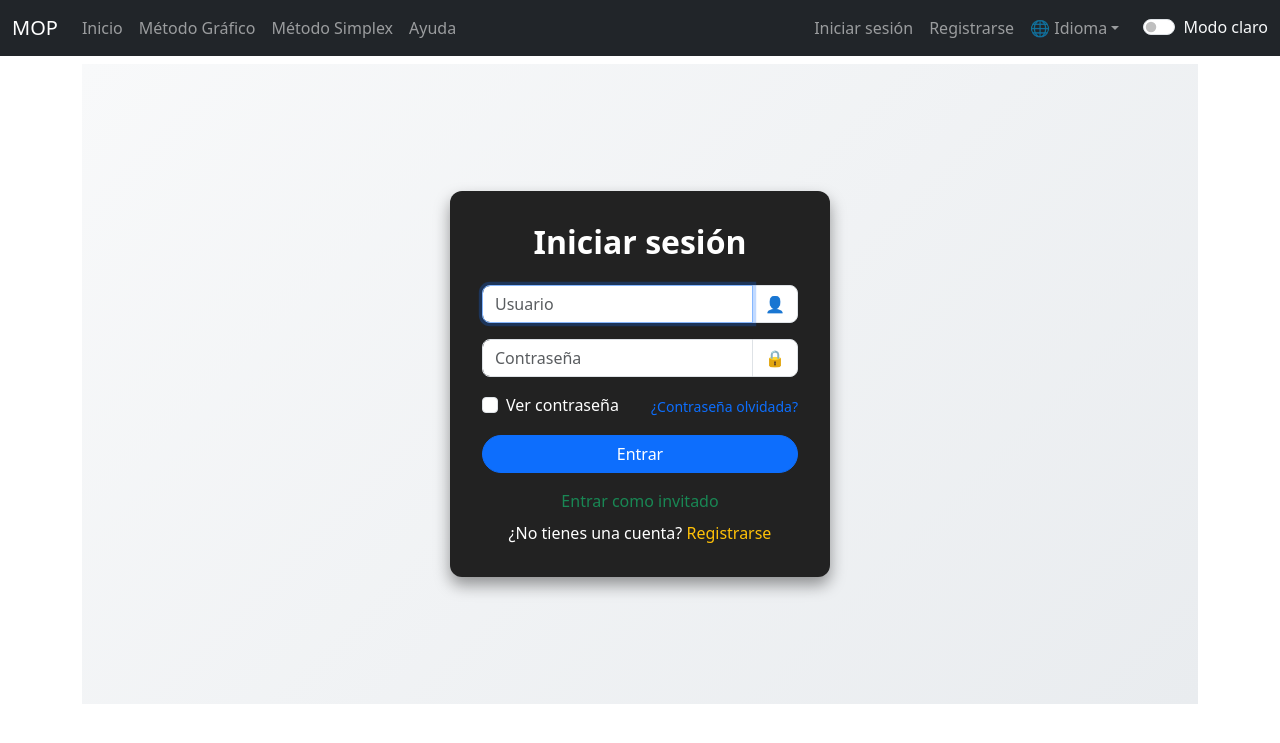
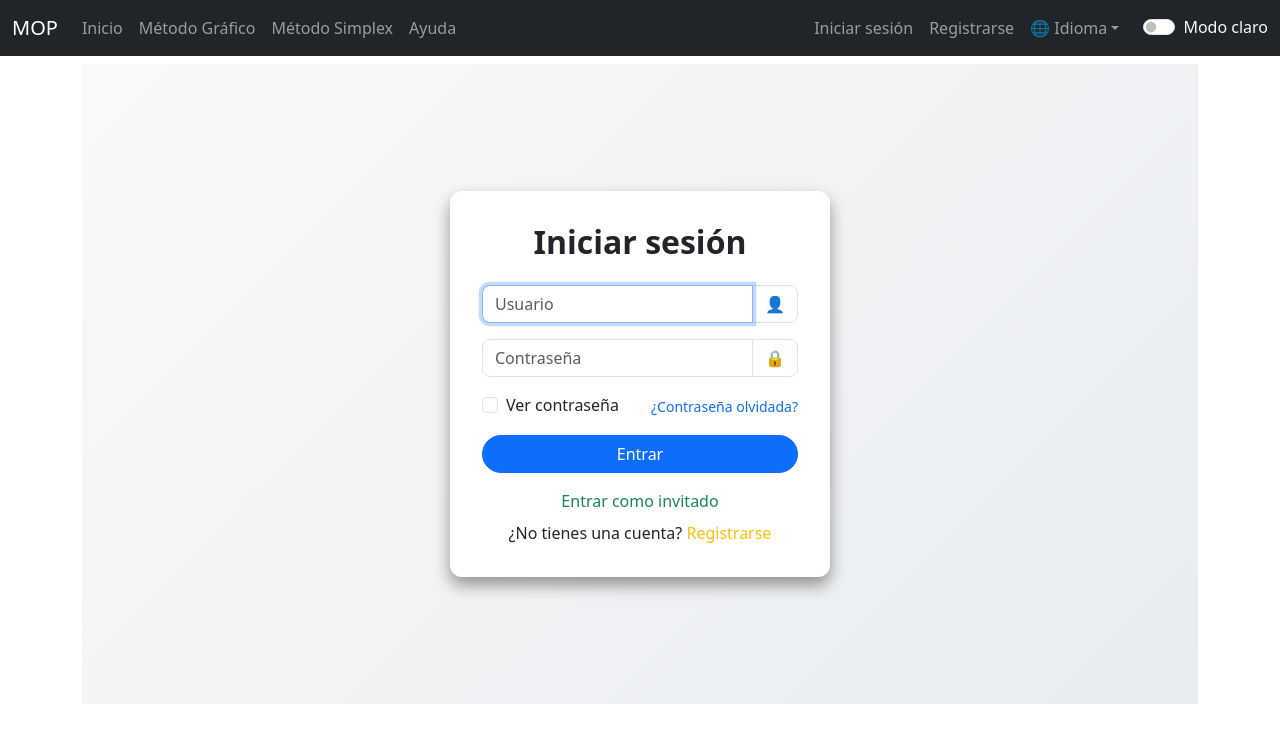
Before and after one commit to YANA021/MOP-METODO-GRAFICO, a Django app: page /login/ in a window 1280 px wide. Shown: the top 743 px of the page. Run offline with Django 5.2, Linux system fonts and the light colour scheme.

Commit message:
Improve contrast colors

```diff
--- a/static/css/custom.css
+++ b/static/css/custom.css
@@ -1,25 +1,73 @@
+/* Theme variables */
+:root {
+  --bg-default: #ffffff;
+  --primary-text: #212529;
+  --border-color: #dee2e6;
+  --card-bg: #ffffff;
+  --card-text: #212529;
+  --bs-success: #198754;
+  --bs-warning: #ffc107;
+  --bg-gradient-start: #f8f9fa;
+  --bg-gradient-end: #e9ecef;
+  --alt-bg: #e9f3ff;
+  --bs-body-bg: var(--bg-default);
+  --bs-body-color: var(--primary-text);
+}
+
+.dark-mode {
+  --bg-default: #212529;
+  --primary-text: #f8f9fa;
+  --border-color: #495057;
+  --card-bg: #343a40;
+  --card-text: #f8f9fa;
+  --bs-success: #28a745;
+  --bs-warning: #ffc107;
+  --bg-gradient-start: #343a40;
+  --bg-gradient-end: #212529;
+  --alt-bg: #212529;
+  --bs-body-bg: var(--bg-default);
+  --bs-body-color: var(--primary-text);
+}
+
+body {
+  background-color: var(--bg-default);
+  color: var(--primary-text);
+}
+
 .dark-mode .form-control,
 .dark-mode .form-select {
-  background-color: #f5f5f5;
-  color: #000;
+  background-color: var(--card-bg);
+  color: var(--card-text);
+}
+
+.dark-mode .form-check-label {
+  color: var(--primary-text);
 }
 
 .dark-mode .form-control::placeholder {
-  color: #6c757d;
+  color: #adb5bd;
 }
 
 /* Dark mode table and buttons */
 .dark-mode .table,
 .dark-mode .table th,
 .dark-mode .table td {
-  color: #212529 !important;
+  color: var(--primary-text) !important;
 }
 .dark-mode .btn-outline-secondary,
 .dark-mode .btn-outline-primary {
-  color: #fff !important;
+  color: var(--card-text) !important;
+}
+
+/* Ensure utility text colors contrast in dark mode */
+.dark-mode .text-success {
+  color: var(--bs-success) !important;
+}
+.dark-mode .text-warning {
+  color: var(--bs-warning) !important;
 }
 
 /* Support Tailwind-style dark:text-white utility */
 .dark-mode .dark\:text-white {
-  color: #fff !important;
+  color: var(--card-text) !important;
 }
--- a/static/css/login.css
+++ b/static/css/login.css
@@ -4,12 +4,12 @@
     justify-content: center;
     align-items: center;
     padding: 2rem;
-    background: linear-gradient(135deg, #f8f9fa, #e9ecef);
+    background: linear-gradient(135deg, var(--bg-gradient-start), var(--bg-gradient-end));
 }
 
 .login-container {
-    background: #222;
-    color: #fff;
+    background: var(--card-bg);
+    color: var(--card-text);
     padding: 2rem;
     border-radius: 0.75rem;
     width: 100%;
@@ -32,7 +32,7 @@
 
 .input-group-text {
     border-radius: 0 0.5rem 0.5rem 0;
-    background: #fff;
+    background: var(--card-bg);
 }
 
 .btn-primary {
--- a/static/css/register.css
+++ b/static/css/register.css
@@ -4,12 +4,12 @@
     justify-content: center;
     align-items: center;
     padding: 2rem;
-    background: #e9f3ff;
+    background: var(--alt-bg);
 }
 
 .register-container {
-    background: #292929;
-    color: #fff;
+    background: var(--card-bg);
+    color: var(--card-text);
     padding: 2rem;
     border-radius: 0.75rem;
     width: 100%;
```
